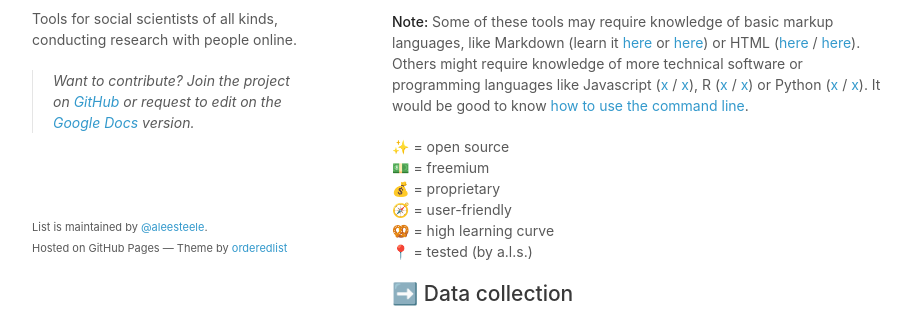
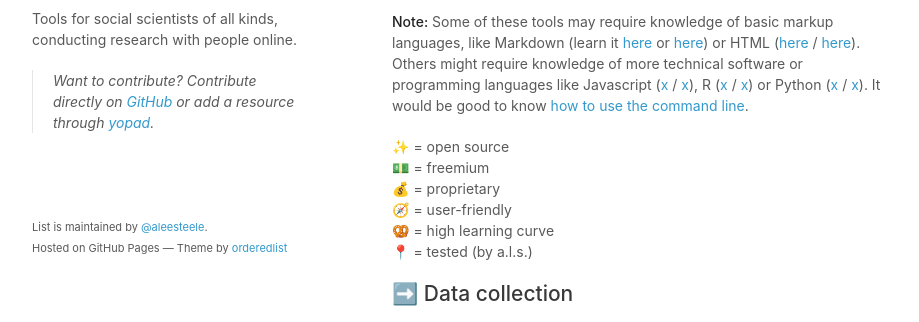
Before and after one commit to open-source-social-science/open-source-social-science.github.io, a plain HTML site: page index.html in a window 1280 px wide. Shown: the part 473-795 px from the top of the page, without its empty margins (178-1097 px from the left). Drawn offline with Linux system fonts and the light colour scheme.

Commit message:
added yopad

```diff
--- a/index.html
+++ b/index.html
@@ -31,7 +31,7 @@
         <h1>Open Source Tools for Social Science Researchers</h1>
         <p>Tools for social scientists of all kinds, conducting research with people online.</p>
         <blockquote>
-          <p>Want to contribute? Join the project on <a href="https://github.com/open-source-social-science/open-source-social-science.github.io">GitHub</a> or request to edit on the <a href="https://docs.google.com/document/d/1BKZr3kIG012XUwEs1DkQ7UNe2JLGWkbJCnwTOGgI-s4/edit?usp=sharing">Google Docs</a> version.</p>
+          <p>Want to contribute? Contribute directly on <a href="https://github.com/open-source-social-science/open-source-social-science.github.io">GitHub</a> or add a resource through <a href="https://yopad.eu/p/open-source-social-science-365days">yopad</a>.</p>
         </blockquote>
       </header>
       <section>
```
